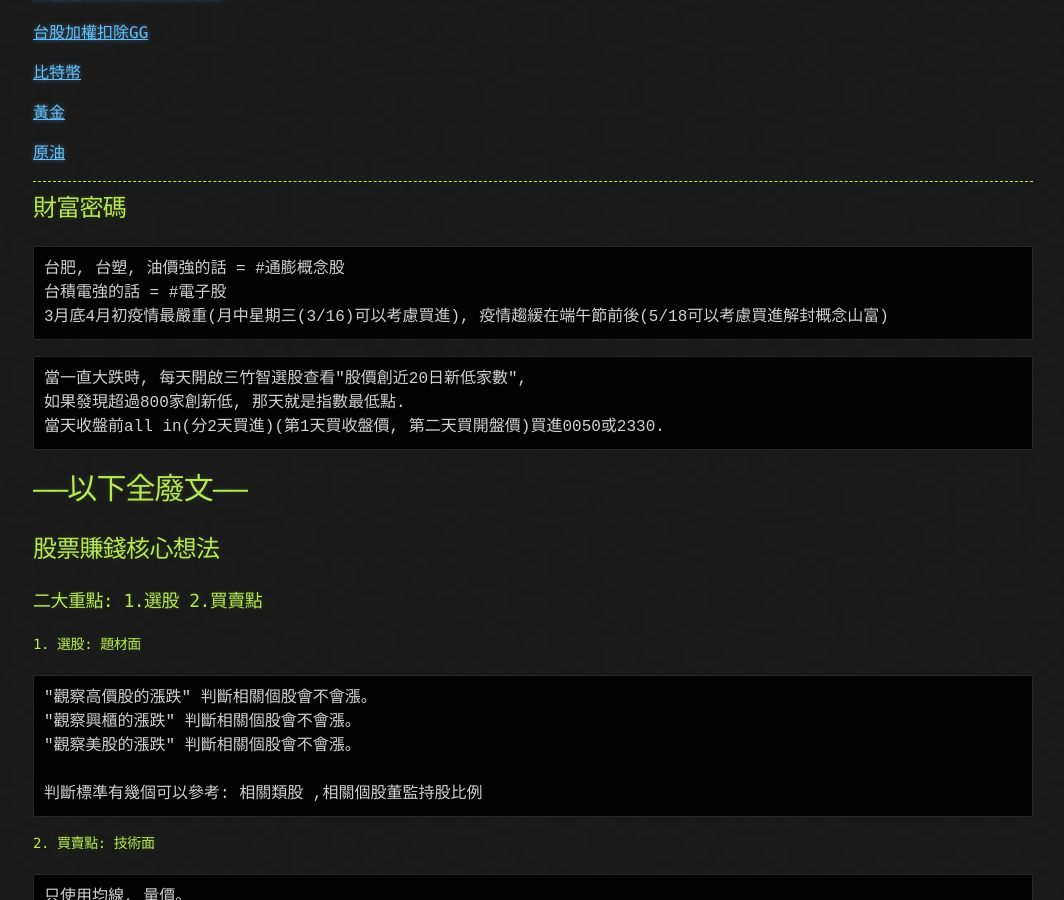
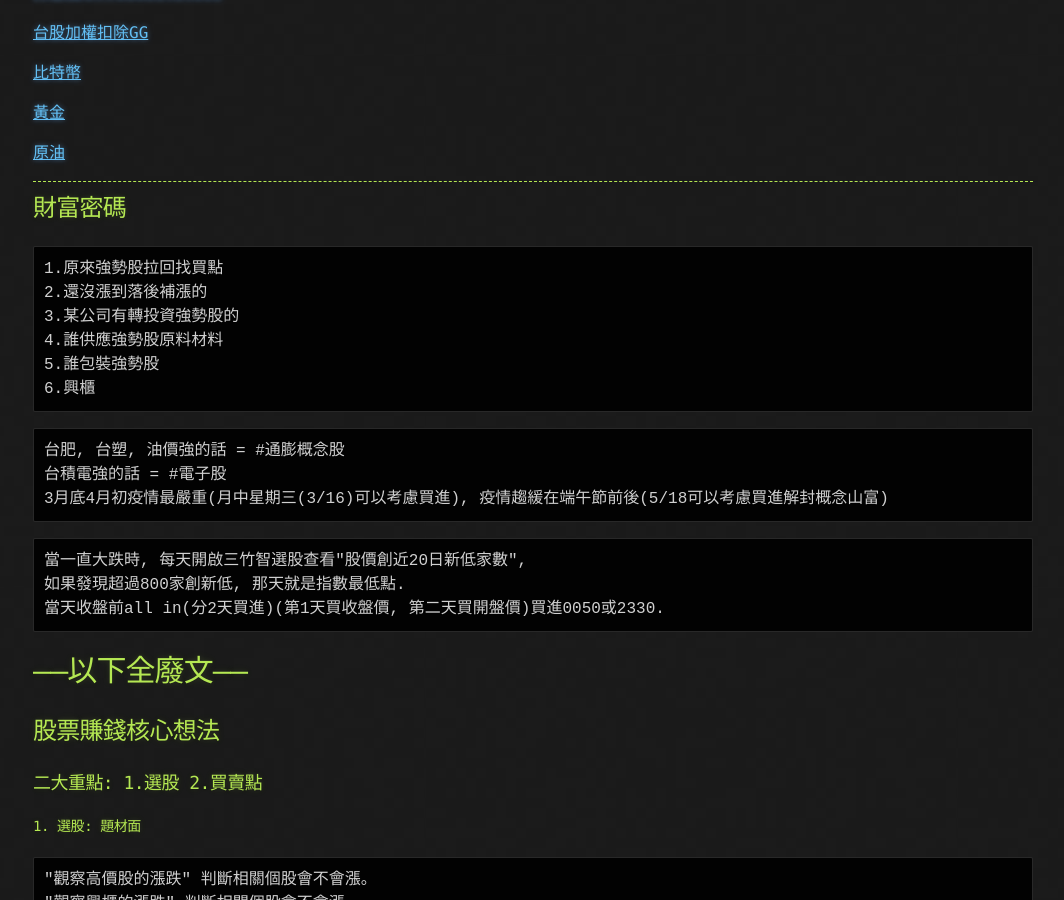
Before and after one commit to lepg5487/Stock_God, a Jekyll site: the page built from experience.md, in a window 1280 px wide and 900 px high, scrolled down 477 px. Shown: the whole window, without its empty margins (107-1171 px from the left). Built offline with Jekyll 4.4.1, drawn with Linux system fonts in a browser that asks for light colours; our own code applies the rules of GitHub Pages for plain Markdown files.

Commit message:
Update experience.md

````diff
--- a/experience.md
+++ b/experience.md
@@ -25,6 +25,15 @@
 ---
 
 ## 財富密碼
+```
+1.原來強勢股拉回找買點
+2.還沒漲到落後補漲的
+3.某公司有轉投資強勢股的
+4.誰供應強勢股原料材料
+5.誰包裝強勢股
+6.興櫃
+```
+
 ```
 台肥, 台塑, 油價強的話 = #通膨概念股
 台積電強的話 = #電子股
````
